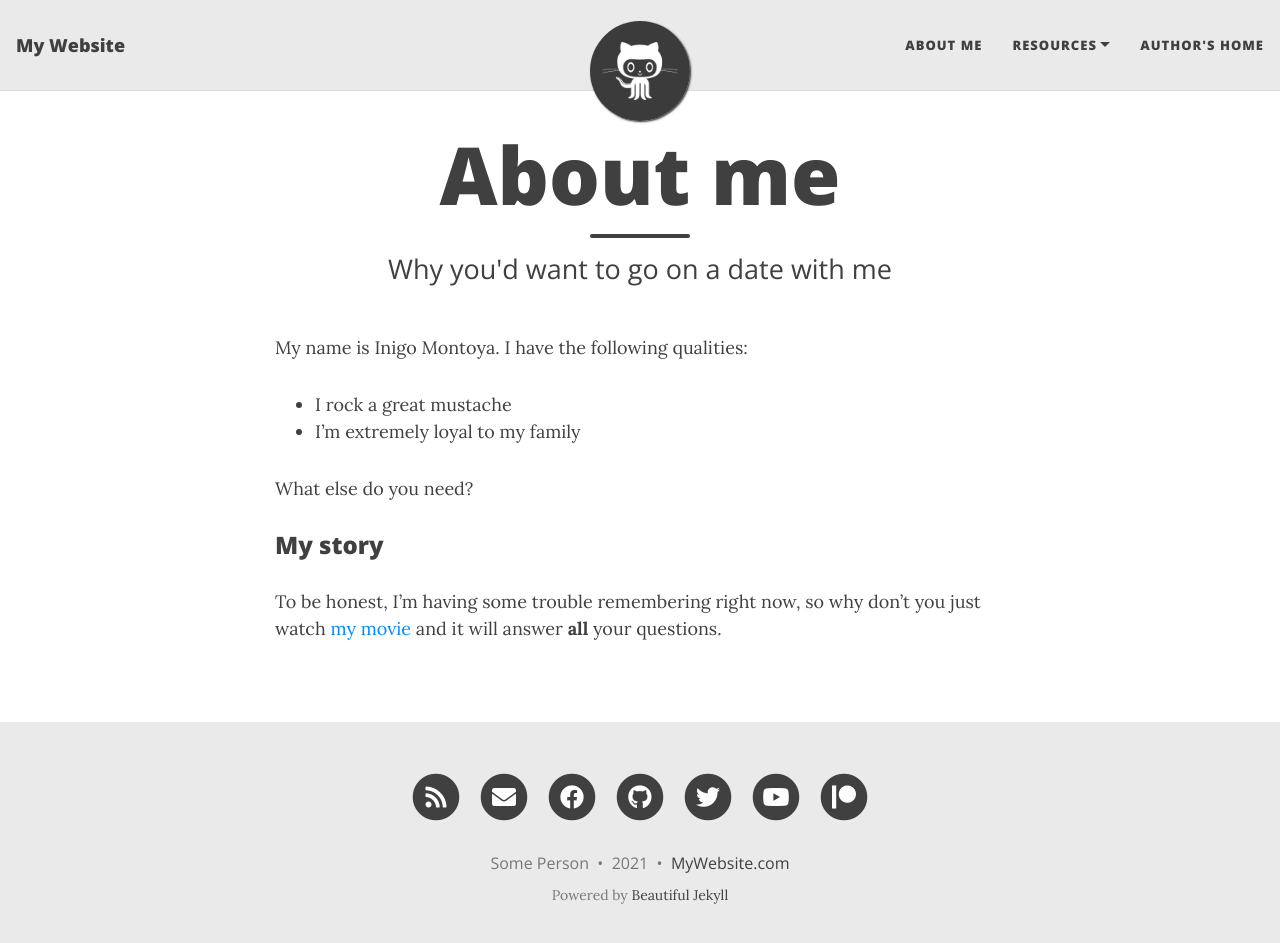
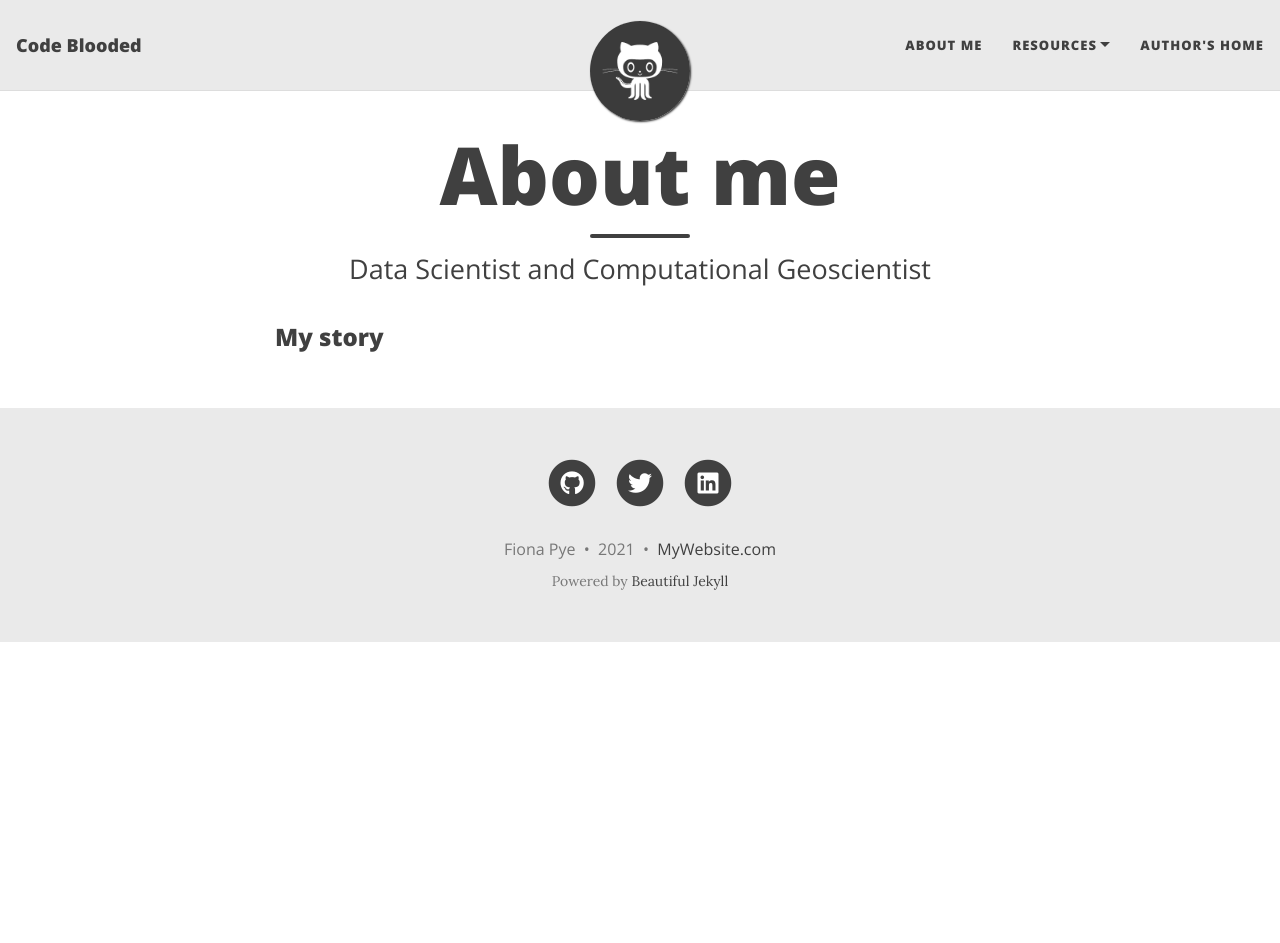
Before and after one commit to fionapye/fionapye.github.io, a Jekyll site: the page built from aboutme.md, in a window 1280 px wide and 956 px high. Shown: the top 943 px of the window. Built offline with Jekyll 4.4.1, drawn with Linux system fonts in a browser that asks for light colours; nearby versions of some CDN libraries.

Commit message:
update titles, social media links and test content change

```diff
--- a/_config.yml
+++ b/_config.yml
@@ -6,19 +6,19 @@
 # --- Required options --- #
 
 # Name of website
-title: My Website
+title: Code Blooded
 
 # Your name to show in the footer
-author: Some Person
+author: Fiona Pye
 
 # --- List of links in the navigation bar --- #
 
 navbar-links:
   About Me: "aboutme"
   Resources:
-    - Beautiful Jekyll: "https://beautifuljekyll.com"
+    - Beautiful Jekyll: ""
     - Learn markdown: "https://www.markdowntutorial.com/"
-  Author's home: "https://deanattali.com"
+  Author's home: "https://github.com/fionapye"
 
 # --- Logo --- #
 
@@ -39,12 +39,13 @@ round-avatar: true
 # Select the social network links that you want to show in the footer.
 # Uncomment the links you want to show and add your information to each one.
 social-network-links:
-  email: "someone@example.com"
-  facebook: deanattali
-  github: daattali
-  twitter: daattali
-  patreon: DeanAttali
-  youtube: c/daattali
+#  email: "someone@example.com"
+#  facebook: deanattali
+  github: "https://github.com/fionapye"
+  twitter: "https://twitter.com/PyeFiona"
+  linkedin: https://www.linkedin.com/in/fiona-pye-74778213a/
+#  patreon: DeanAttali
+#  youtube: c/daattali
 #  medium: yourname
 #  reddit: yourname
 #  linkedin: daattali
@@ -65,7 +66,7 @@ social-network-links:
 
 # If you want to show a link to an RSS in the footer, add the site description here.
 # If you don't want to show an RSS link, remove the following line.
-rss-description: This website is a virtual proof that I'm awesome
+rss-description:
 
 # --- General options --- #
 
--- a/aboutme.md
+++ b/aboutme.md
@@ -1,16 +1,9 @@
 ---
 layout: page
 title: About me
-subtitle: Why you'd want to go on a date with me
+subtitle: Data Scientist and Computational Geoscientist
 ---
 
-My name is Inigo Montoya. I have the following qualities:
 
-- I rock a great mustache
-- I'm extremely loyal to my family
-
-What else do you need?
 
 ### My story
-
-To be honest, I'm having some trouble remembering right now, so why don't you just watch [my movie](https://en.wikipedia.org/wiki/The_Princess_Bride_%28film%29) and it will answer **all** your questions.
--- a/index.html
+++ b/index.html
@@ -1,5 +1,5 @@
 ---
 layout: home
-title: My website
-subtitle: This is where I will tell my friends way too much about me
+title: Code Blooded
+subtitle: Blog about all things coding
 ---
```
Also changed, not shown: _posts/2020-02-26-flake-it-till-you-make-it.md (+1 -7 lines).
